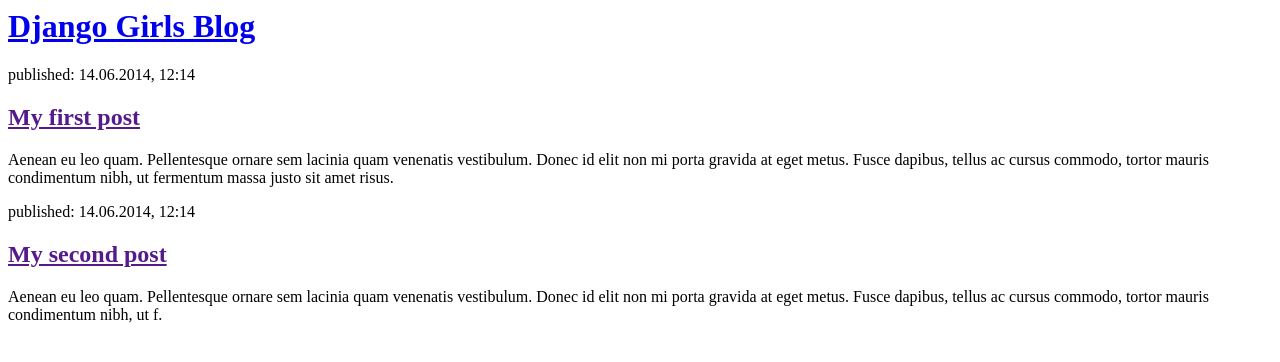
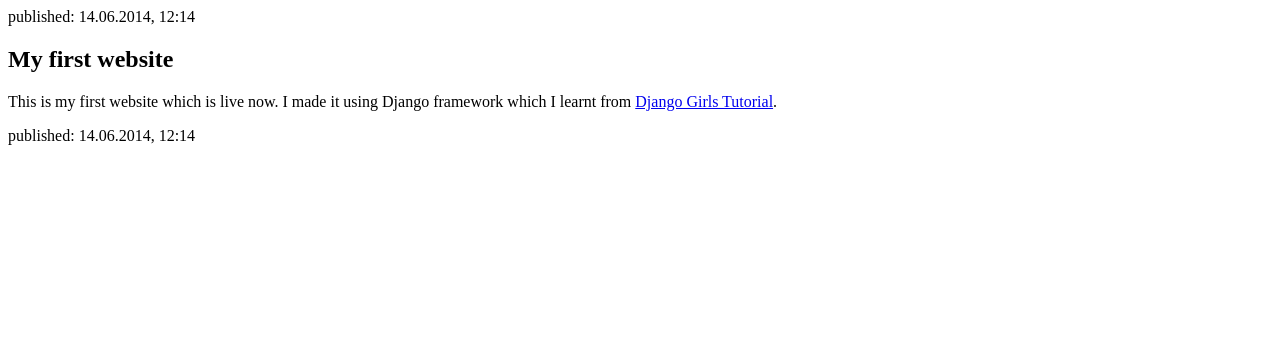
Before and after one commit to Abd017/my-first-blog, a Django app: page / in a window 1280 px wide. Shown: the top 362 px of the page. Run offline with Django 3.2, Linux system fonts and the light colour scheme.

Commit message:
Second commit

```diff
--- a/blog/templates/blog/post_list.html
+++ b/blog/templates/blog/post_list.html
@@ -3,20 +3,15 @@
         <title>Django Girls blog</title>
     </head>
     <body>
+
         <div>
-            <h1><a href="/">Django Girls Blog</a></h1>
+            <p>published: 14.06.2014, 12:14</p>
+            <h2>My first website</h2>
+            <p>This is my first website which is live now. I made it using Django framework which I learnt from <a href="/">Django Girls Tutorial</a>.</p>
         </div>
 
         <div>
             <p>published: 14.06.2014, 12:14</p>
-            <h2><a href="">My first post</a></h2>
-            <p>Aenean eu leo quam. Pellentesque ornare sem lacinia quam venenatis vestibulum. Donec id elit non mi porta gravida at eget metus. Fusce dapibus, tellus ac cursus commodo, tortor mauris condimentum nibh, ut fermentum massa justo sit amet risus.</p>
-        </div>
-
-        <div>
-            <p>published: 14.06.2014, 12:14</p>
-            <h2><a href="">My second post</a></h2>
-            <p>Aenean eu leo quam. Pellentesque ornare sem lacinia quam venenatis vestibulum. Donec id elit non mi porta gravida at eget metus. Fusce dapibus, tellus ac cursus commodo, tortor mauris condimentum nibh, ut f.</p>
         </div>
     </body>
 </html>
```
